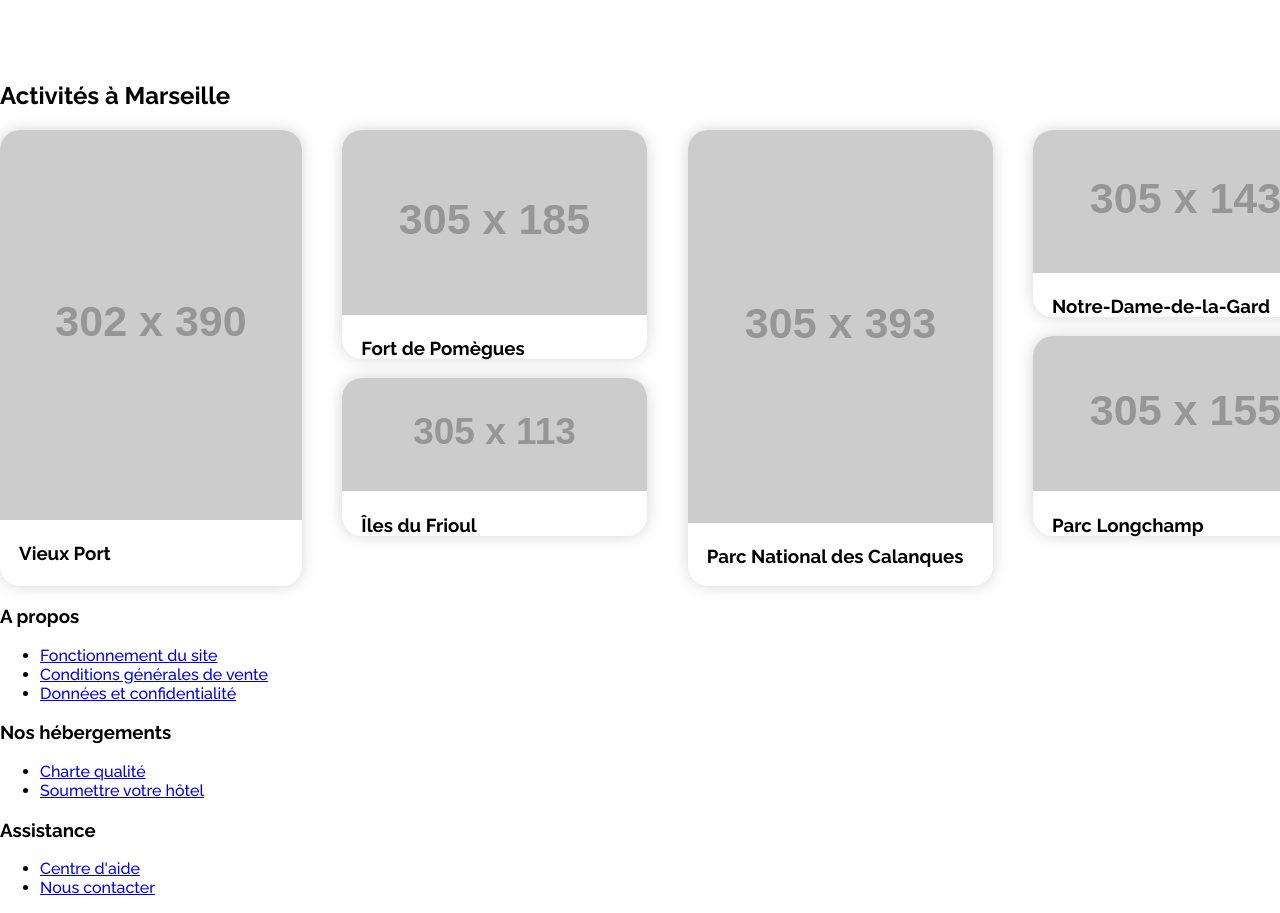
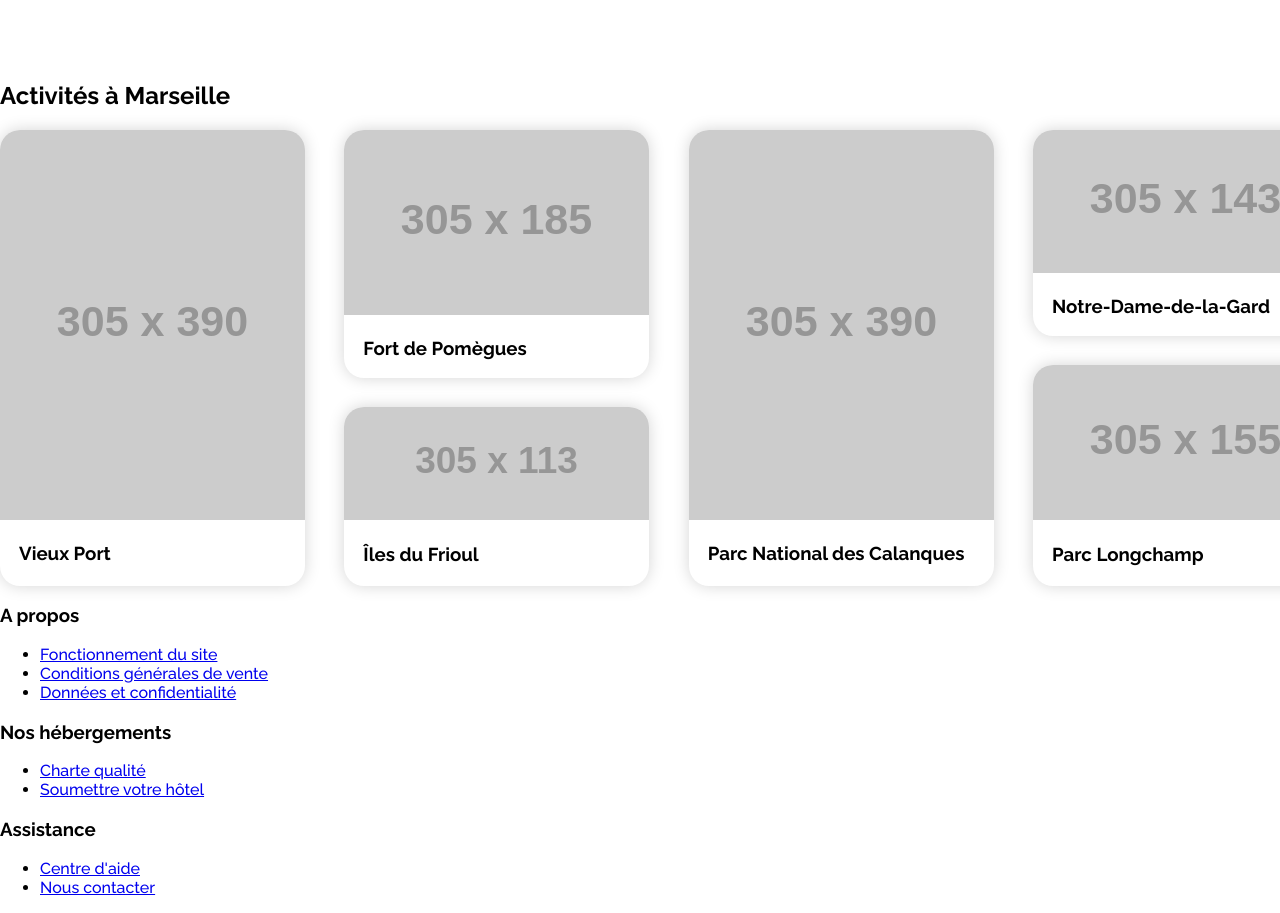
Before and after one commit to Geo-M-Geo/GeoffreyMario_2_06042021, a plain HTML site: page index.html in a window 1280 px wide. Shown: the part 1187-2100 px from the top of the page. Drawn offline with Linux system fonts and the light colour scheme; placeholder pictures from the web are drawn by us.

Commit message:
activites

```diff
--- a/index.html
+++ b/index.html
@@ -354,7 +354,7 @@
 
             <div class="part_1">
                 <a href="#">
-                <img src='http://fakeimg.pl/302x390?font=lobster' alt=''/>
+                <img src='http://fakeimg.pl/305x390?font=lobster' alt=''/>
                 <h3>Vieux Port</h3>
                 </a>
             </div>
@@ -374,7 +374,7 @@
 
             <div class="part_3">
                 <a href="#">
-                <img src='http://fakeimg.pl/305x393?font=lobster' alt=''/>
+                <img src='http://fakeimg.pl/305x390?font=lobster' alt=''/>
                 <h3>Parc National des Calanques</h3>
             </a>
             </div>
--- a/style.css
+++ b/style.css
@@ -443,3 +443,27 @@ nav a
     border: 0 solid white;
     border-radius: 20px;
 }
+
+.part_2 a
+{
+    display: flex;
+    flex-direction: column;
+}
+
+.frioul
+{
+    margin-top: 29px;
+    padding-bottom : 2px;
+}
+
+.part_4 a
+{
+    display: flex;
+    flex-direction: column;
+}
+
+.longchamp
+{
+    padding-bottom: 2px;
+    margin-top: 29px;
+}
```
